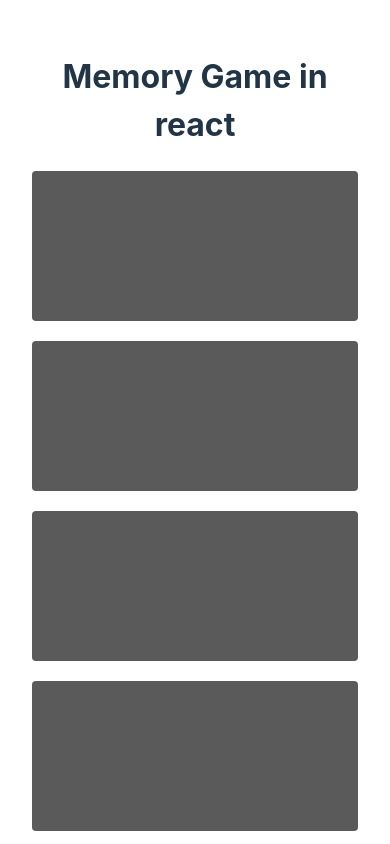
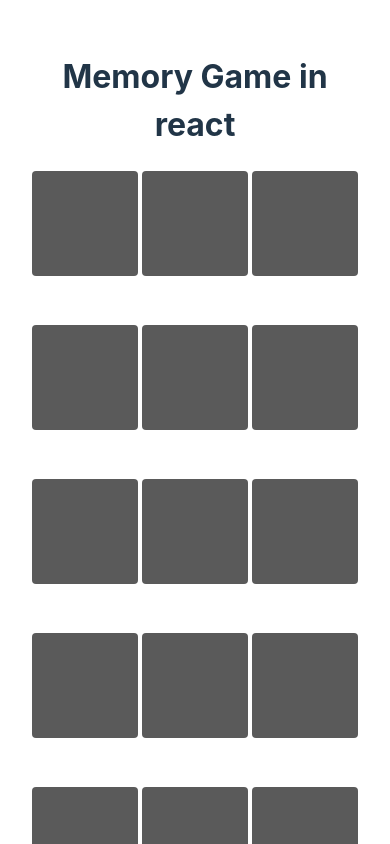
Before and after one commit to mrzayano/memory-game-react, a React (Vite) app: page / in a window 390 px wide. Shown: the top 844 px of the page. Built offline with nearby package versions, Linux system fonts and the light colour scheme.

Commit message:
Update App.css

```diff
--- a/src/App.css
+++ b/src/App.css
@@ -32,7 +32,7 @@
 
 
 .flip-card {
-  background-color: transparent;
+  /* background-color: transparent; */
   perspective: 1000px;
 }
 
@@ -76,5 +76,22 @@
   display: grid;
   place-items: center;
   font-size: 50px;
-  border-radius: 4px;
+  border-radius: 4px;
 }
+
+@media only screen and (max-width: 600px) {
+  .container {
+    grid-template-columns: repeat(auto-fit, minmax(80px, 1fr));
+    gap: 4px;
+  }
+  .flip-card {
+    height: 70%;
+  }
+
+  .flip-card-front,
+  .flip-card-back {
+
+    font-size: 30px;
+  }
+
+}
```
